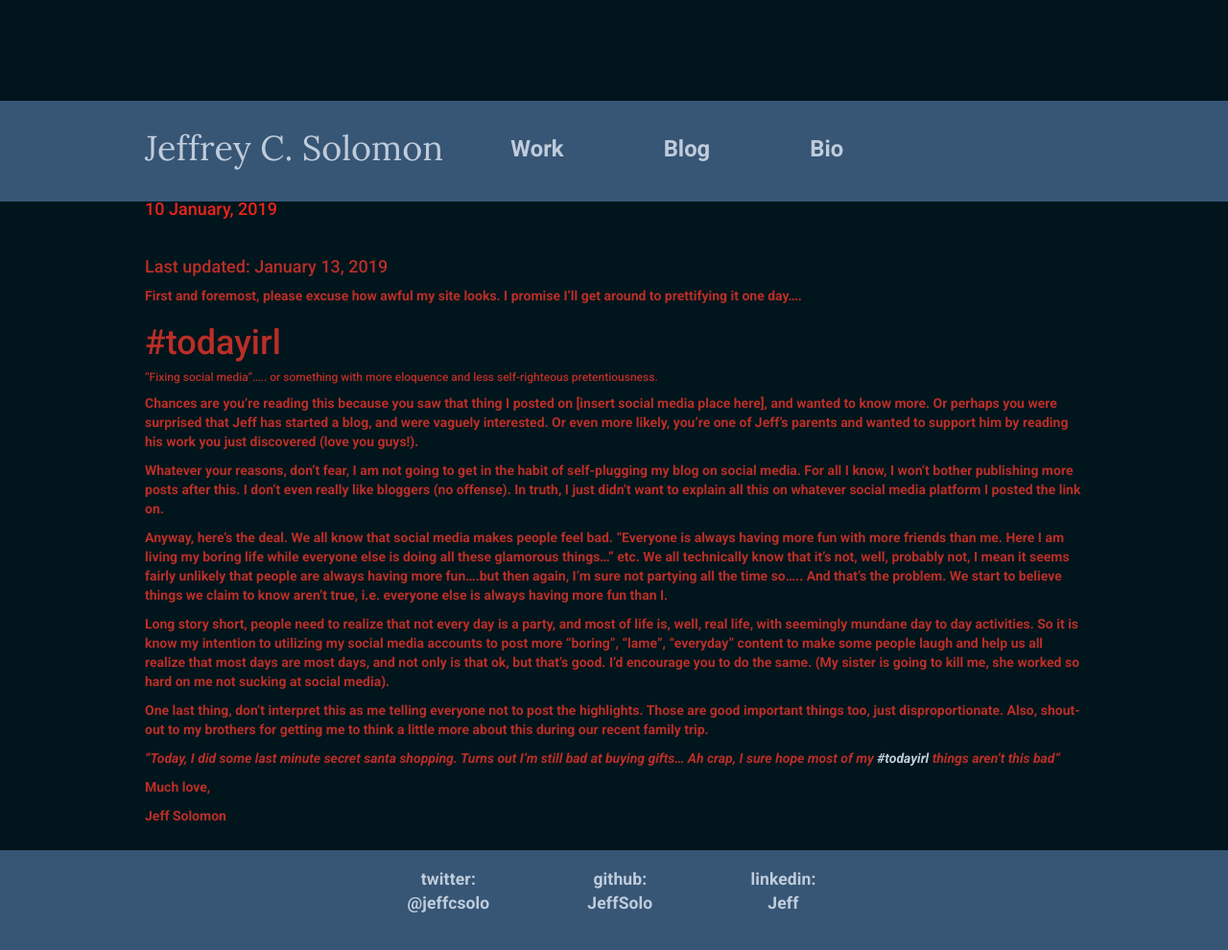
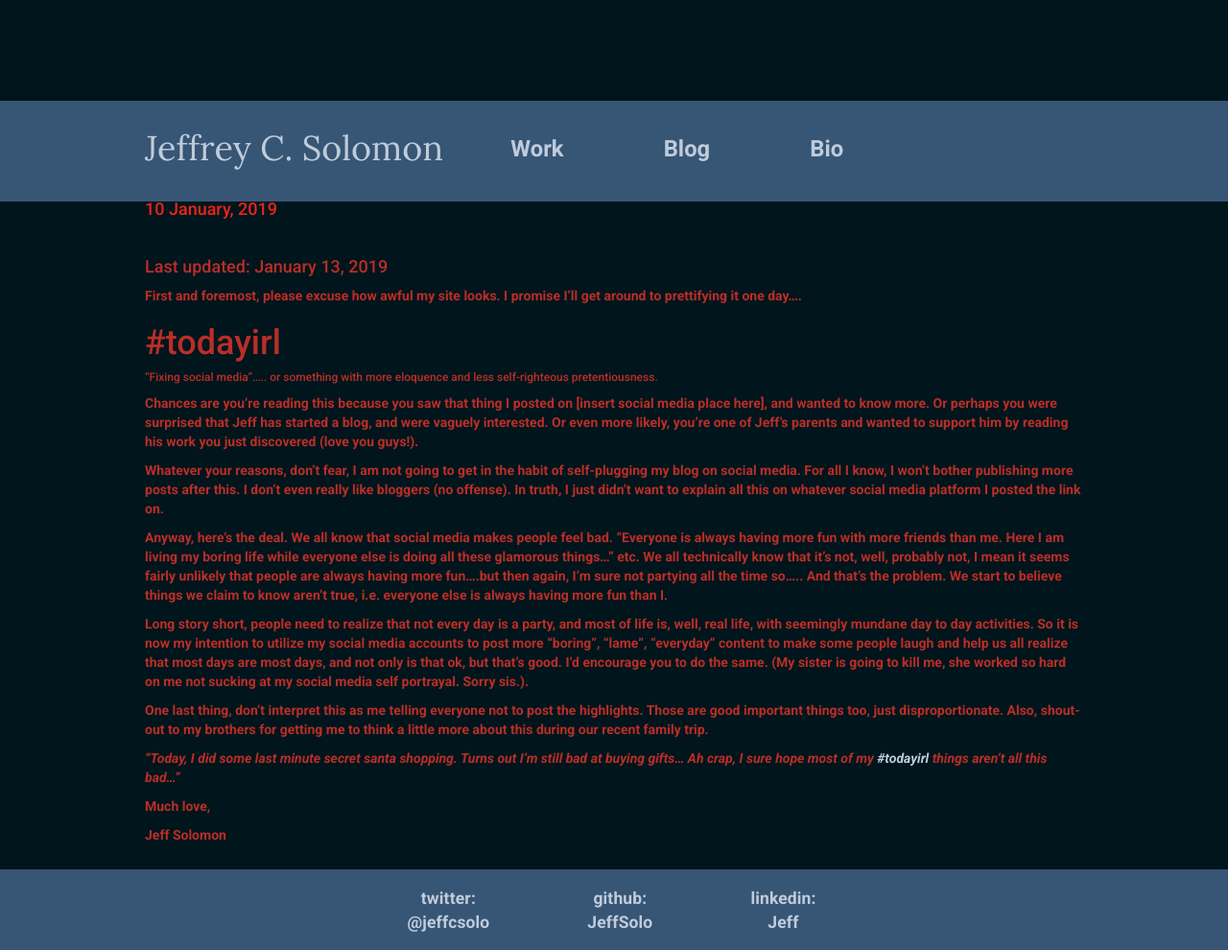
Before and after one commit to JeffSolo/jeffsolo.github.com, a Jekyll site: the page built from _posts/2019-01-10-irl.md, in a window 1280 px wide. Shown: the whole page at 96% size. Built offline with Jekyll 4.4.1, drawn with Linux system fonts in a browser that asks for light colours; nearby versions of some CDN libraries.

Commit message:
fixed blog grammer

```diff
--- a/_posts/2019-01-10-irl.md
+++ b/_posts/2019-01-10-irl.md
@@ -27,8 +27,10 @@ We all technically know that it's not, well, probably not, I mean it seems fairl
 And that's the problem. We start to believe things we claim to know aren't true, i.e. everyone else is always having more fun than I.
 
 Long story short, people need to realize that not every day is a party, and most of life is, well, real life, with seemingly mundane day to day activities.
-So it is know my intention to utilizing my social media accounts to post more "boring", "lame", "everyday" content to make some people laugh and help us all realize that most days are most days, and not only is that ok, but that's good.
-I'd encourage you to do the same. (My sister is going to kill me, she worked so hard on me not sucking at social media).
+So it is now my intention to utilize my social media accounts to post more "boring", "lame", "everyday" content to
+make some people laugh and help us all realize that most days are most days, and not only is that ok, but that's good.
+I'd encourage you to do the same. (My sister is going to kill me, she worked so hard on me not sucking at my social
+media self portrayal. Sorry sis.).
 
 One last thing, don't interpret this as me telling everyone not to post the highlights. Those are good important things too, just disproportionate.
 Also, shout-out to my brothers for getting me to think a little more about this during our recent family trip.
@@ -36,7 +38,8 @@ Also, shout-out to my brothers for getting me to think a little more about this
 
 
 <i>"Today, I did some last minute secret santa shopping. Turns out I'm still bad at buying gifts...
-Ah crap, I sure hope most of my <a href="https://twitter.com/search?f=tweets&q=%23todayirl&src=typd">#todayirl</a> things aren't this bad"</i>
+Ah crap, I sure hope most of my <a href="https://twitter.com/search?f=tweets&q=%23todayirl&src=typd">#todayirl</a>
+things aren't all this bad..."</i>
 
 Much love,
 
```
Also changed, not shown: 1 other file.
